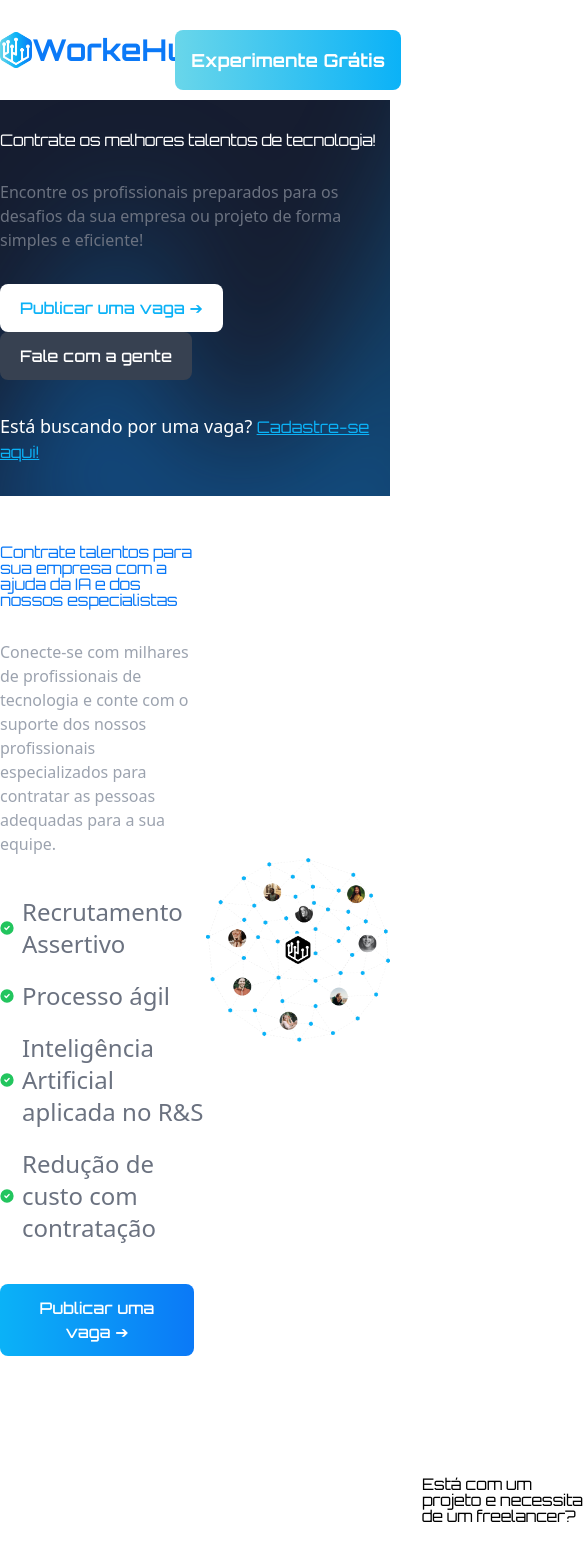
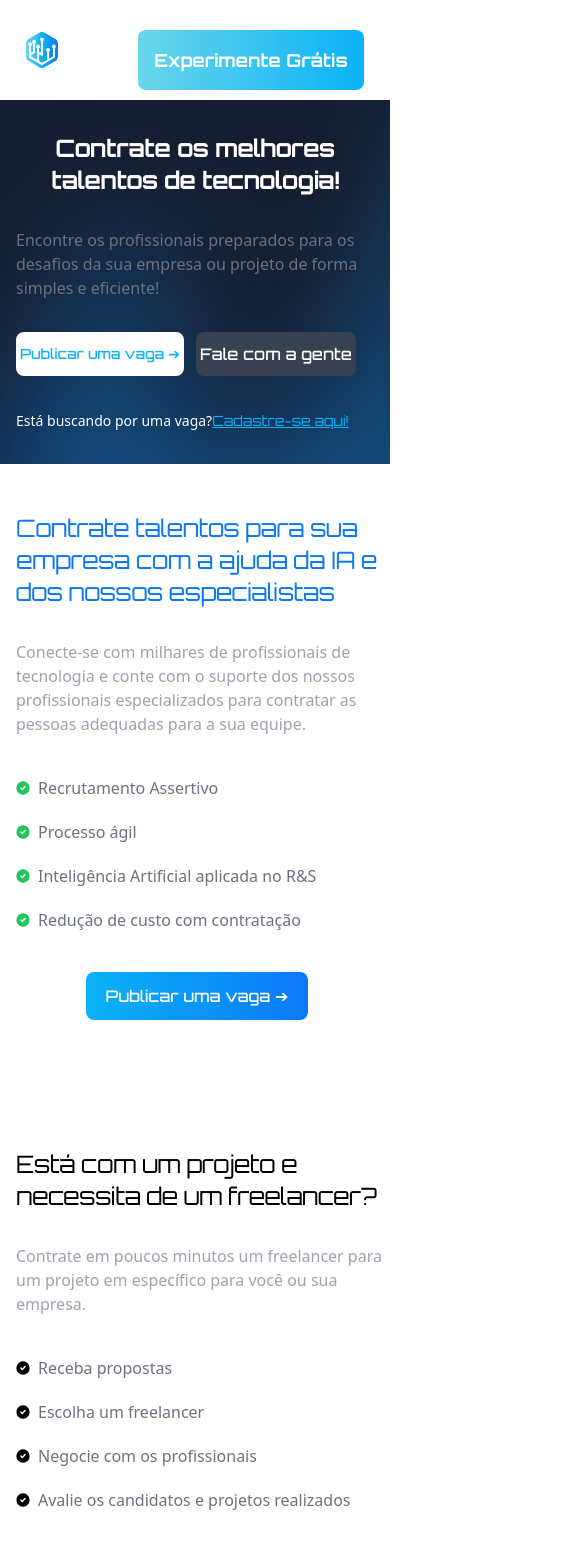
Before and after one commit to isacrodriguesdev/landing-page, a Next.js app: page / in a window 390 px wide. Shown: the top 1550 px of the page, 585 px wide, since content can reach past the window. Built offline with nearby package versions, Linux system fonts and the light colour scheme.

Commit message:
chore: Ajustes de responsividade

```diff
--- a/src/components/banner.tsx
+++ b/src/components/banner.tsx
@@ -27,34 +27,34 @@ export default function Banner() {
           }}
         />
       </div>
-      <div className="grid py-8 lg:gap-8 xl:gap-0 lg:py-20 lg:grid-cols-12">
+      <div className="grid py-8 2sm:px-4 3sm:px-4 md:px-0 lg:gap-8 xl:gap-0 lg:py-20 lg:grid-cols-12">
         <div className="max-w-3xl lg:ml-20 mr-auto place-self-center lg:col-span-7">
-          <h1 className="md:ml-5 lg:ml-5 text-white mb-4 font-Orbitron tracking-tight leading-none lg:text-5xl md:text-3xl">
+          <h1 className="lg:ml-5 xsm:text-center xsm:text-lg xsm:font-bold sm:text-center 2sm:text-2xl 3sm:text-3xl  lg:text-start text-white mb-4 font-Orbitron tracking-tight leading-none lg:text-5xl md:text-4xl">
             Contrate os melhores talentos de tecnologia!
           </h1>
-          <p className="md:ml-5 lg:ml-5 font-sans xl:text-3xl text-gray-500 lg:mb-8 md:text-md lg:text-md mt-8 mb-8">
+          <p className="lg:ml-5 font-sans sm:text-center lg:text-start xl:text-3xl text-gray-500 lg:mb-8 md:text-xl lg:text-md mt-8 mb-8">
             Encontre os profissionais preparados para os desafios da sua empresa
             ou projeto de forma simples e eficiente!
           </p>
-          <div className="sm:gap-4">
+          <div className="sm:gap-4 flex sm:justify-center lg:justify-normal">
           <a
             href="#"
-            className="md:ml-5 lg:ml-5 inline-flex items-center justify-center px-5 py-3 mr-3 text-base font-medium text-center rounded-lg bg-primary-700 hover:bg-primary-800 focus:ring-4 focus:ring-primary-300 bg-white text-secundary hover:text-white hover:bg-blue-700 disabled:opacity-50 disabled:pointer-events-none dark:focus:outline-none dark:focus:ring-1 dark:focus:ring-gray-600 transition-all"
+            className="lg:ml-5 3sm:px-1 2sm:px-1 3sm:text-sm inline-flex items-center justify-center 2sm:text-sm py-3 md:px-3 md:text-sm mr-3 text-base font-medium text-center rounded-lg bg-primary-700 hover:bg-primary-800 focus:ring-4 focus:ring-primary-300 bg-white text-secundary hover:text-white hover:bg-blue-700 disabled:opacity-50 disabled:pointer-events-none dark:focus:outline-none dark:focus:ring-1 dark:focus:ring-gray-600 transition-all"
           >
             Publicar uma vaga ➔
           </a>
           <a
             href="#"
-            className="md:ml-5 lg:ml-5 inline-flex items-center justify-center px-5 py-3 text-base font-medium text-center rounded-lg bg-gray-700 text-white hover:bg-secundary disabled:opacity-50 disabled:pointer-events-none dark:focus:outline-none dark:focus:ring-1 dark:focus:ring-gray-600 transition-all"
+            className="lg:ml-5 2sm:px-1 2sm:py-1 inline-flex items-center justify-center md:px-3 md:text-sm text-base font-medium text-center rounded-lg bg-gray-700 text-white hover:bg-secundary disabled:opacity-50 disabled:pointer-events-none dark:focus:outline-none dark:focus:ring-1 dark:focus:ring-gray-600 transition-all"
           >
             Fale com a gente
           </a>
           </div>
-          <div className="mt-8">
-            <span className="md:ml-5 lg:ml-5 text-white font-sans text-lg">
+          <div className="mt-8 sm:text-center lg:text-start">
+            <span className="lg:ml-5 md:text-lg 2sm:text-sm 3sm:text-sm text-white font-sans text-lg">
               Está buscando por uma vaga?
-            </span>{" "}
-            <a className="text-secundary underline" href="/">
+            </span>
+            <a className="text-secundary 2sm:text-sm md:text-lg 3sm:text-sm underline" href="/">
               Cadastre-se aqui!
             </a>
           </div>
--- a/src/components/contract.tsx
+++ b/src/components/contract.tsx
@@ -3,20 +3,20 @@ import Image from "next/image";
 export default function Contract() {
   return (
     <>
-      <main className="bg-white h-screen items-center justify-center">
+      <main className="bg-white h-fit xsm:mb-12">
         <div className="flex items-center justify-center lg:mt-20">
-          <div className="col-span-6 xl:place-items-center lg:col-span-12 py-12 lg:resize-x md:ml-10">
-            <h1 className="text-primary max-w-2xl lg:ml-10 mb-4 xl:text-5xl font-Orbitron tracking-tight leading-none md:text-4xl">
+          <div className="3sm:ml-4 xsm:ml-4 2sm:ml-4 md:ml-0 col-span-6 xl:place-items-center lg:col-span-12 py-12">
+            <h1 className="text-primary max-w-2xl xsm:text-xl 3sm:text-2xl 2sm:text-2xl 3sm:text-center md:text-start lg:ml-10 mb-4 xl:text-5xl font-Orbitron tracking-tight leading-none md:text-5xl">
               Contrate talentos para sua empresa com a ajuda da IA e dos nossos
               especialistas
             </h1>
-            <p className="max-w-2xl lg:ml-10 font-sans xl:text-3xl text-gray-400 lg:mb-8 md:text-lg lg:text-xl mt-8 mb-8">
+            <p className="max-w-2xl 3sm:text-xl lg:ml-10 font-sans xl:text-3xl text-gray-400 lg:mb-8 md:text-lg lg:text-xl mt-8 mb-8">
               Conecte-se com milhares de profissionais de tecnologia e conte com
               o suporte dos nossos profissionais especializados para contratar
               as pessoas adequadas para a sua equipe.
             </p>
             <ul className="max-w-md lg:ml-10 space-y-1 text-gray-500 list-inside dark:text-gray-400">
-              <li className="flex items-center font-sans py-2 text-2xl">
+              <li className="flex items-center font-sans py-2 md:text-2xl 3sm:text-lg">
                 <svg
                   className="w-3.5 h-3.5 me-2 text-green-500 dark:text-green-400 flex-shrink-0"
                   aria-hidden="true"
@@ -27,7 +27,7 @@ export default function Contract() {
                 </svg>
                 Recrutamento Assertivo
               </li>
-              <li className="flex items-center font-sans py-2 text-2xl">
+              <li className="flex items-center font-sans py-2 md:text-2xl 3sm:text-lg">
                 <svg
                   className="w-3.5 h-3.5 me-2 text-green-500 dark:text-green-400 flex-shrink-0"
                   aria-hidden="true"
@@ -38,7 +38,7 @@ export default function Contract() {
                 </svg>
                 Processo ágil
               </li>
-              <li className="flex items-center font-sans py-2 text-2xl">
+              <li className="flex items-center font-sans py-2 md:text-2xl 3sm:text-lg">
                 <svg
                   className="w-3.5 h-3.5 me-2 text-green-500 dark:text-green-400 flex-shrink-0"
                   aria-hidden="true"
@@ -48,7 +48,7 @@ export default function Contract() {
                   <path d="M10 .5a9.5 9.5 0 1 0 9.5 9.5A9.51 9.51 0 0 0 10 .5Zm3.707 8.207-4 4a1 1 0 0 1-1.414 0l-2-2a1 1 0 0 1 1.414-1.414L9 10.586l3.293-3.293a1 1 0 0 1 1.414 1.414Z" />
                 </svg>
                 Inteligência Artificial aplicada no R&S</li>
-              <li className="flex items-center font-sans py-2 text-2xl">
+              <li className="flex items-center font-sans py-2 md:text-2xl 3sm:text-lg">
                 <svg
                   className="w-3.5 h-3.5 me-2 text-green-500 dark:text-green-400 flex-shrink-0"
                   aria-hidden="true"
@@ -59,7 +59,7 @@ export default function Contract() {
                 </svg>
                 Redução de custo com contratação</li>
             </ul>
-            <div className="mt-8">
+            <div className="mt-8 xsm:justify-center flex 3sm:justify-center md:justify-start">
             <a
             href="#"
             className="lg:ml-10 inline-flex items-center justify-center px-5 py-3 mr-3 text-base font-medium text-center rounded-lg bg-gradient-to-r from-secundary to-primary focus:ring-4 focus:ring-primary-300 text-white hover:text-white disabled:opacity-50 disabled:pointer-events-none dark:focus:outline-none dark:focus:ring-1 dark:focus:ring-gray-600 transition-all"
@@ -68,9 +68,9 @@ export default function Contract() {
           </a>
             </div>
              </div>
-            <div className="col-span-5 lg:col-span-5 2xl:mr-40">
+            <div className="col-span-5 flex lg:col-span-5 2xl:mr-40">
               <Image
-                className="lg:object-contain md:hidden sm:hidden lg:block"
+                className="lg:object-contain xsm:hidden lg:block"
                 src="/image/contract.png"
                 alt="Mulher"
                 width={600}
--- a/src/components/freela.tsx
+++ b/src/components/freela.tsx
@@ -3,28 +3,28 @@ import Image from "next/image";
 export default function Freela() {
   return (
     <>
-      <main className="bg-white h-screen">
+      <main className="bg-white sm:h-fit 3sm:h-screen lg:h-screen flex justify-center">
         <div className="flex items-center mx-auto max-w-2xl grid-cols-1 gap-x-8 gap-y-16 sm:gap-y-20 lg:mx-0 lg:max-w-none py-8 xl:grid-cols lg:gap-8 xl:gap-0 lg:py-16 lg:grid-cols-12">
           <Image
-            className="md:hidden sm:hidden lg:block"
+            className="xsm:hidden lg:block"
             src="/image/moçaWorkeHub.png"
             alt="Mulher"
             width={1000}
             height={300}
           />
-          <div className="col-span-5 lg:mt-0 lg:col-span-5 lg:flex pt-14 lg:mr-40 md:ml-10">
-            <div className="col-span-7 lg:ml-20 xl:ml-60 mr-auto place-self-center lg:col-span-12 py-12">
-              <h1 className="text-black mb-4 xl:text-5xl font-Orbitron tracking-tight leading-none md:text-5xl">
+          <div className="col-span-5 lg:mt-0 lg:col-span-5 lg:flex md:pt-14 lg:ml-0 h-screen">
+            <div className="2sm:ml-4 xsm:ml-4 col-span-7 lg:ml-20 xl:ml-60 mr-auto place-self-center lg:col-span-12 3sm:ml-4 md:ml-0">
+              <h1 className="2sm:text-2xl xsm:text-xl text-black mb-4 xl:text-5xl 3sm:text-3xl font-Orbitron tracking-tight leading-none md:text-5xl">
                 Está com um projeto e necessita de um freelancer?
               </h1>
-              <p className="max-w-2xl font-sans xl:text-3xl text-gray-400 lg:mb-8 md:text-lg lg:text-xl mt-8 mb-8">
+              <p className="max-w-2xl font-sans 3sm:text-xl xl:text-3xl text-gray-400 lg:mb-8 md:text-lg lg:text-xl mt-8 mb-8">
                 Contrate em poucos minutos um freelancer para um projeto em
                 específico para você ou sua empresa.
               </p>
               <ul className="max-w-lg space-y-1 text-gray-500 list-inside dark:text-gray-400">
-                <li className="flex items-center font-sans py-2 text-2xl">
+                <li className="flex items-center font-sans py-2 md:text-2xl 3sm:text-lg">
                   <svg
-                    className="w-3.5 h-3.5 me-2 text-green-500 dark:text-green-400 flex-shrink-0"
+                    className="w-3.5 h-3.5 me-2 text-black dark:text-black flex-shrink-0"
                     aria-hidden="true"
                     fill="currentColor"
                     viewBox="0 0 20 20"
@@ -33,9 +33,9 @@ export default function Freela() {
                   </svg>
                   Receba propostas
                 </li>
-                <li className="flex items-center font-sans py-2 text-2xl">
+                <li className="flex items-center font-sans py-2 md:text-2xl 3sm:text-lg">
                   <svg
-                    className="w-3.5 h-3.5 me-2 text-green-500 dark:text-green-400 flex-shrink-0"
+                    className="w-3.5 h-3.5 me-2 text-black dark:text-black flex-shrink-0"
                     aria-hidden="true"
                     fill="currentColor"
                     viewBox="0 0 20 20"
@@ -44,9 +44,9 @@ export default function Freela() {
                   </svg>
                   Escolha um freelancer
                 </li>
-                <li className="flex items-center font-sans py-2 text-2xl">
+                <li className="flex items-center font-sans py-2 md:text-2xl 3sm:text-lg">
                   <svg
-                    className="w-3.5 h-3.5 me-2 text-green-500 dark:text-green-400 flex-shrink-0"
+                    className="w-3.5 h-3.5 me-2 text-black dark:text-black flex-shrink-0"
                     aria-hidden="true"
                     fill="currentColor"
                     viewBox="0 0 20 20"
@@ -55,9 +55,9 @@ export default function Freela() {
                   </svg>
                   Negocie com os profissionais
                 </li>
-                <li className="flex items-center font-sans py-2 text-2xl">
+                <li className="flex items-center font-sans py-2 md:text-2xl 3sm:text-lg">
                   <svg
-                    className="w-3.5 h-3.5 me-2 text-green-500 dark:text-green-400 flex-shrink-0"
+                    className="w-3.5 h-3.5 me-2 text-black dark:text-black flex-shrink-0"
                     aria-hidden="true"
                     fill="currentColor"
                     viewBox="0 0 20 20"
--- a/src/components/header.tsx
+++ b/src/components/header.tsx
@@ -4,7 +4,7 @@ export default function Header() {
     return (
       <>
         <nav className="bg-white border-gray-200 h-1/2">
-          <div className="max-w-7xl flex 2xl:justify-between xl:justify-between lg:justify-around md:justify-around sm:justify-around items-center mx-auto">
+          <div className="max-w-7xl flex xsm:gap-8 2xl:justify-between xl:justify-between lg:justify-around md:justify-around sm:justify-around justify-center 2sm:gap-20 md:gap-0 items-center mx-auto">
             <a
               href="/"
               className="flex items-center"
@@ -16,7 +16,7 @@ export default function Header() {
                 alt="Picture of the author"
                 className="lg:justify-between rounded-xl"
               />
-              <span className="self-center xl:ml-4 font-bold whitespace-nowrap text-3xl text-primary">
+              <span className="xsm:hidden sm:block self-center xl:ml-4 font-bold whitespace-nowrap text-3xl text-primary">
                 WorkeHub
               </span>
             </a>
@@ -27,7 +27,7 @@ export default function Header() {
               <a href="" className="">
                 <button
                   type="button"
-                  className="self-center whitespace-nowrap py-4 px-4 inline-flex items-center text-lg font-bold rounded-lg bg-gradient-to-l from-secundary to-terciary text-white"
+                  className="self-center whitespace-nowrap py-4 px-4 3sm:px-2 justify-center inline-flex items-center text-lg 3sm:text-md font-bold rounded-lg bg-gradient-to-l from-secundary to-terciary text-white"
                 >
                   Experimente Grátis
                 </button>
--- a/src/components/otherComponents/faq.tsx
+++ b/src/components/otherComponents/faq.tsx
@@ -7,7 +7,7 @@ export default function faq() {
         <div className="flex mx-auto grid-cols-1 justify-center gap-y-16 sm:gap-y-20 lg:mx-0 lg:max-w-none py-8 xl:grid-cols lg:gap-8 xl:gap-0 lg:py-16 lg:grid-cols-12">
           <div className="flex justify-end">
             <div className="mx-auto grid grid-cols-1 lg:grid-cols-2 gap-4">
-              <div className="max-w-xl lg:ml-20">
+              <div className="3sm:ml-2 md:ml-0 max-w-xl lg:ml-20">
                 <h2 className="mb-8 text-2xl md:text-4xl md:leading-tight text-primary">
                   Perguntas Frequentes
                 </h2>
@@ -267,7 +267,7 @@ export default function faq() {
               </div>
               <div className="max-w-4xl">
                 <Image
-                  className="ml-14"
+                  className="xsm:hidden lg:block ml-14"
                   src="/image/work.png"
                   alt="Descrição da imagem"
                   width={629.61}
```
Also changed, not shown: src/components/Peoples.tsx (+9 -15 lines), src/components/card.tsx (+13 -5 lines), src/components/manage-opportunities.tsx (+8 -6 lines), src/components/simple-form.tsx (+7 -7 lines), tailwind.config.ts (+9 -0 lines).
